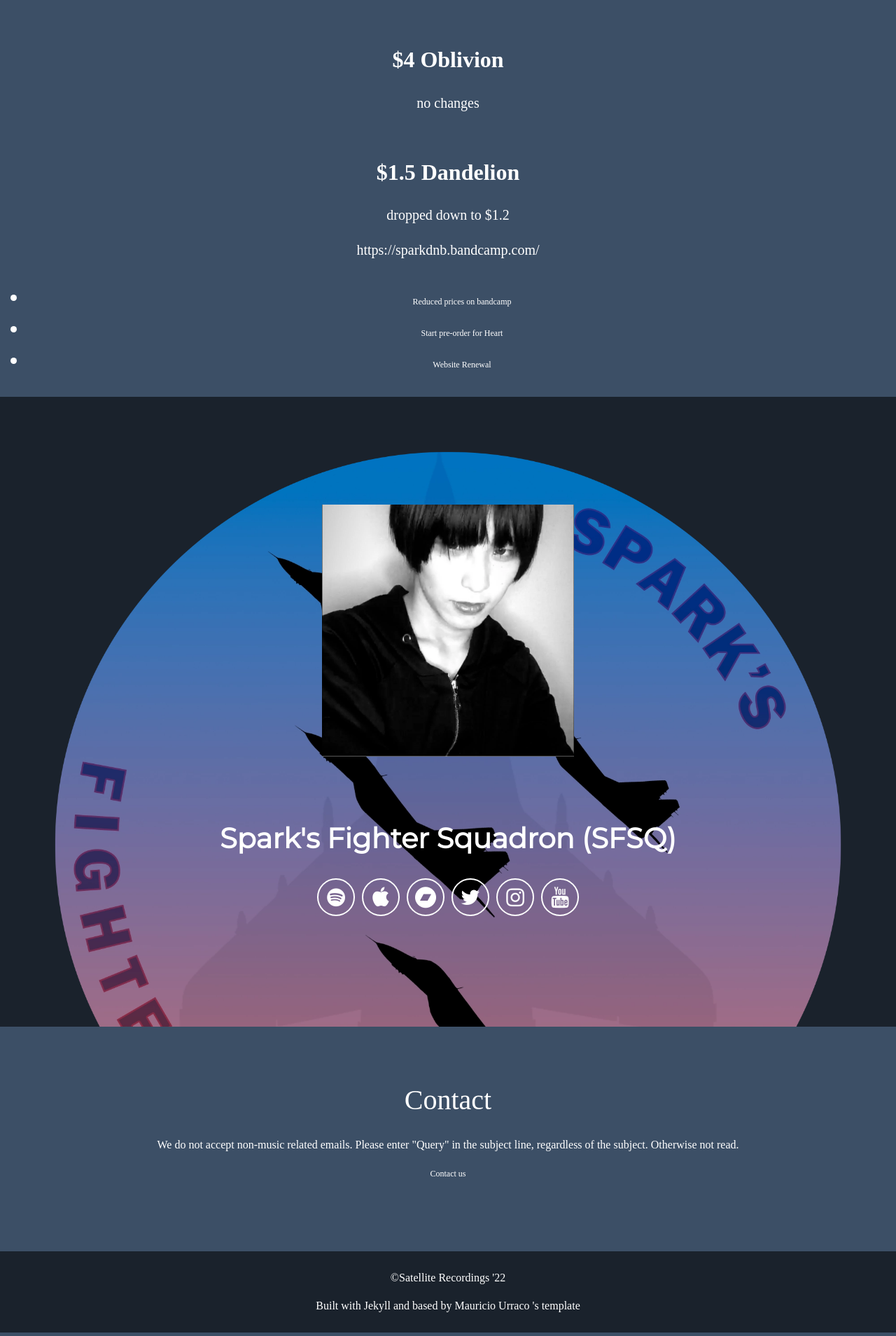
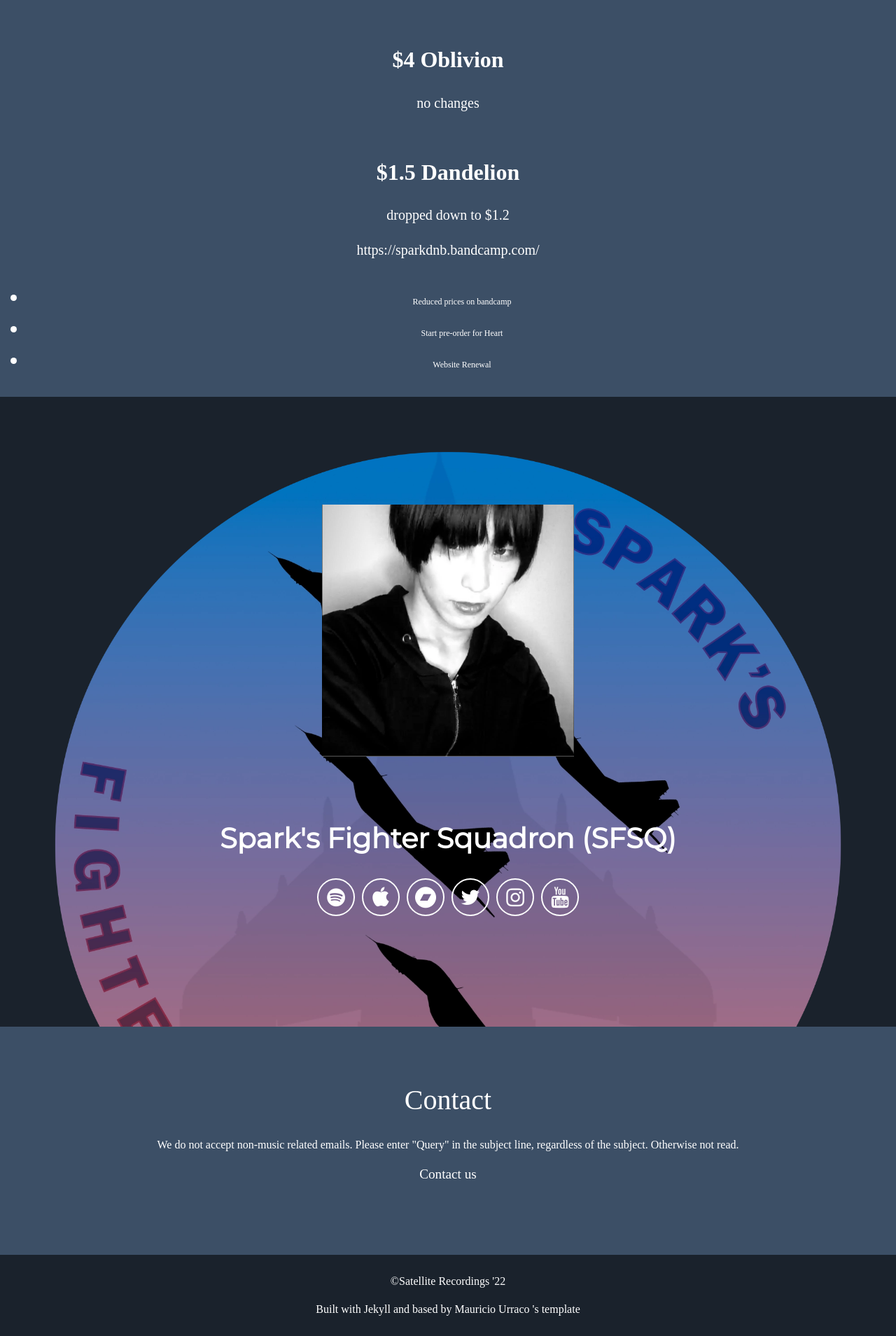
Before and after one commit to satelliterecordings/satelliterecordings.github.io, a Jekyll site: the page built from index.html, in a window 1280 px wide. Shown: the part 3989-5898 px from the top of the page at 70% size. Built offline with Jekyll 4.4.1, drawn with Linux system fonts in a browser that asks for light colours; some web fonts are replaced.

Commit message:
Update contact.html

```diff
--- a/_includes/contact.html
+++ b/_includes/contact.html
@@ -1,5 +1,5 @@
 <div class="user-details">
   <a id="Contact"><h1>Contact</h1></a>
   <p>We do not accept non-music related emails. Please enter "Query" in the subject line, regardless of the subject. Otherwise not read.</p>
-  <p><a href="mailto:{{ site.email }}" style="text-decoration: none; color:#FFFF!important; font-size: 12px; opacity: 1;">Contact us</a></p>
+  <p><a href="mailto:{{ site.email }}" style="text-decoration: none; color:#FFFF!important; font-size: 1.2em; opacity: 1;">Contact us</a></p>
 </div>
```
